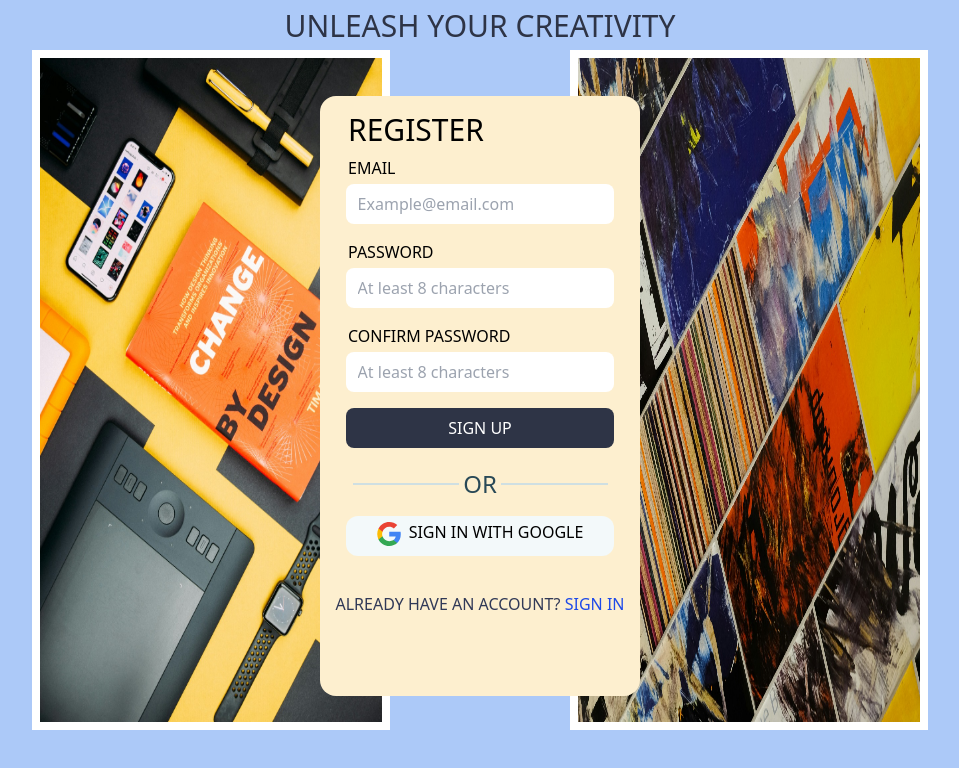
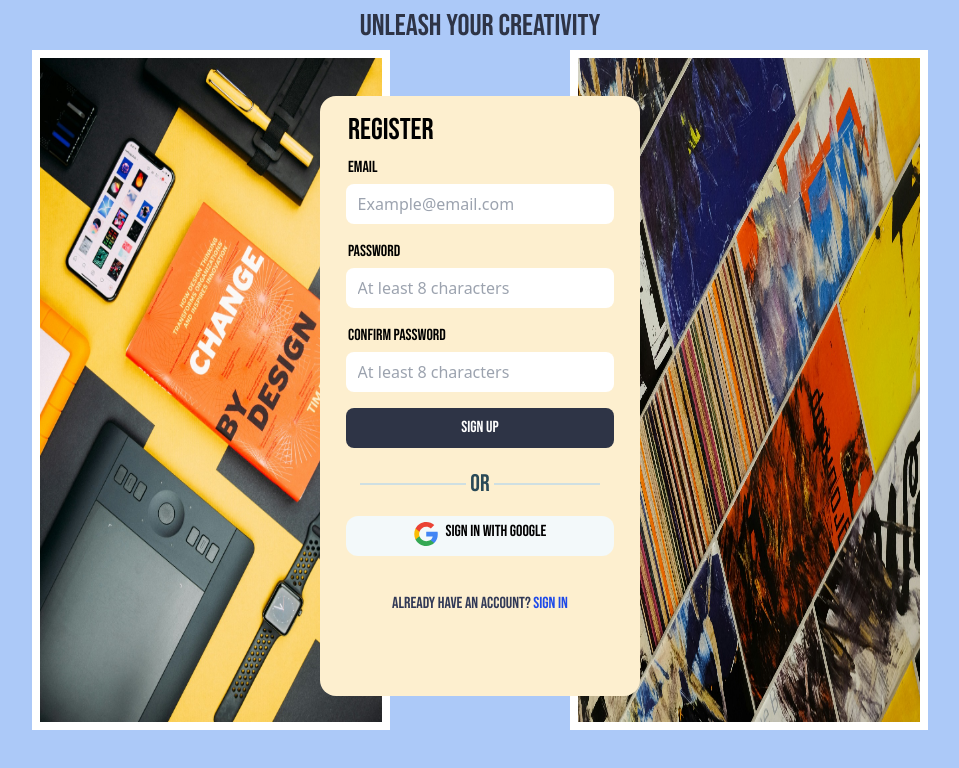
Before and after one commit to Codechef-VITC-Student-Chapter/MailChef, a React (Vite) app in the folder Client/: page / in a window 1280 px wide. Shown: the top 768 px of the page, without its empty margins (160-1119 px from the left). Built offline with nearby package versions, Linux system fonts and the light colour scheme; a web font is replaced by a local one.

Commit message:
Update tailwind.config.js

```diff
--- a/Client/tailwind.config.js
+++ b/Client/tailwind.config.js
@@ -1,8 +1,19 @@
 /** @type {import('tailwindcss').Config} */
 export default {
-  content: ['./index.html', './src/**/*.{js,ts,jsx,tsx}'],
+  content: [
+    "./index.html",
+    "./src/**/*.{js,ts,jsx,tsx}",
+  ],
   theme: {
-    extend: {},
+    extend: {
+      screens:{
+        'max-sm': {'max': '667px'},
+        'max-lg': {'max':'1024px'},
+      },
+      fontFamily: {
+        'bebas':['"Bebas Neue"','sans-serif'],
+      }
+    },
   },
-  plugins: [],
-};
+
+}
```
